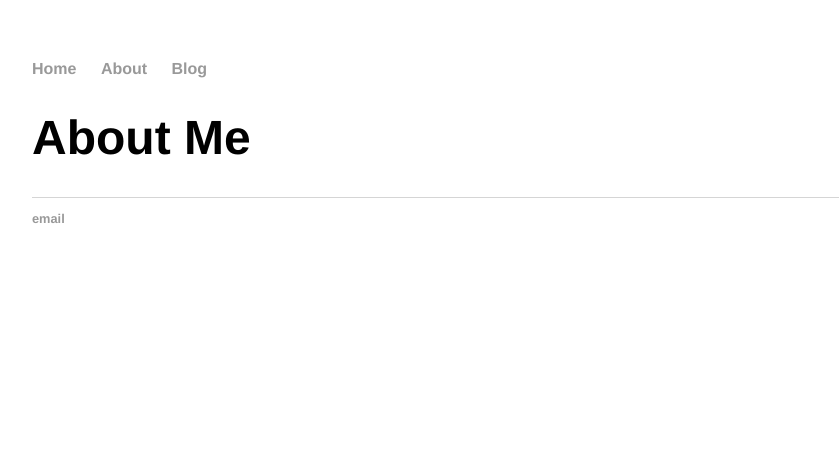
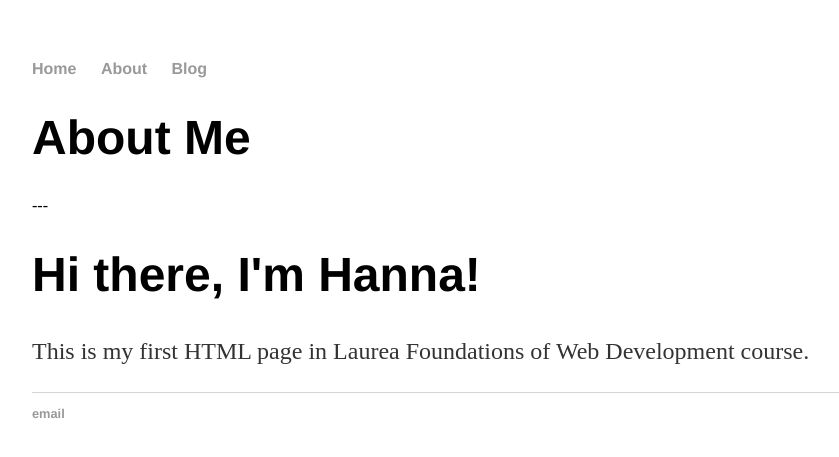
Before and after one commit to 2108179/2108179.github.io, a Jekyll site: the page built from about/index.html, in a window 1280 px wide. Shown: the top 457 px of the page, without its empty margins (160-999 px from the left). Built offline with Jekyll 4.4.1, drawn with Linux system fonts in a browser that asks for light colours.

Commit message:
Update index.html

```diff
--- a/about/index.html
+++ b/about/index.html
@@ -5,3 +5,8 @@ title: About Me
 	<h1>{{ page.title }}</h1>
 	<ul class="about">
 	</ul>
+		---
+<div class="blurb">
+	<h1>Hi there, I'm Hanna!</h1>
+	<p> This is my first HTML page in Laurea Foundations of Web Development course. </p>
+</div><!-- /.blurb -->
```
